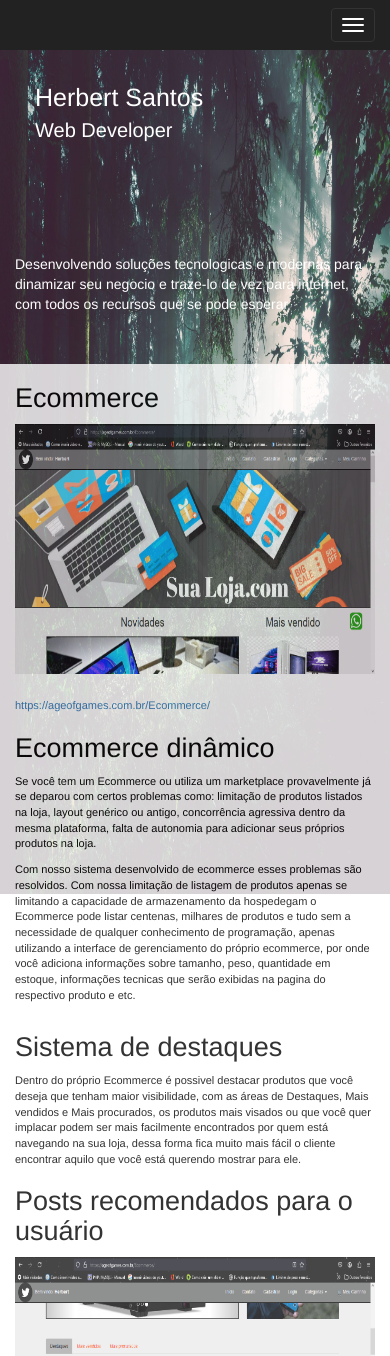
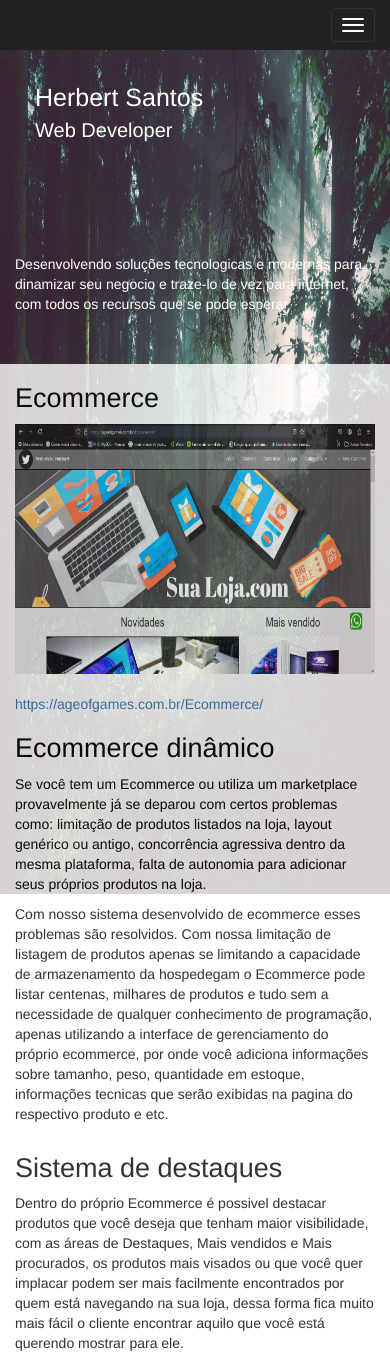
Before and after one commit to Herbert174/SitePortfolio, a plain HTML site: page index.html in a window 390 px wide. Shown: the top 1356 px of the page. Drawn offline with nearby package versions, Linux system fonts and the light colour scheme.

Commit message:
Ajustes responsividade 1.1

```diff
--- a/estilo.css
+++ b/estilo.css
@@ -33,8 +33,8 @@
 	.divResumo{margin-top: 110px;}
 	.intro{margin-top: 30px; margin-bottom: 50px;}
 	.box h2{font-size: 27px;}
-	.box p{font-size: 11px;}
-	.box a{font-size: 11px;}
+	.box p{font-size: 14px;}
+	.box a{font-size: 14px;}
 	.img_noticia{height: 250px; width: 700px;}
 	}
 
```
